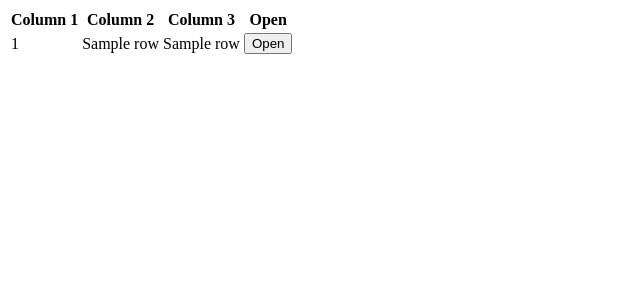
After one commit to nameless7172/AppliProcessusDev, a Flask app: template templates/datatable.html in a window 1280 px wide. The commit adds this page. Shown: the top 300 px of the page, without its empty margins (0-640 px from the left). Run offline with Flask 2, Linux system fonts and the light colour scheme; the template is opened without the code that fills it: most values are stand-ins (such as "Sample title", 1, 10 or a date in 2020).

Commit message:
added datatable for training programs

```diff
--- a/app.py
+++ b/app.py
@@ -4,9 +4,26 @@ from google.oauth2.credentials import Credentials
 from googleapiclient.discovery import build
 from google.oauth2 import service_account
 from googleapiclient.discovery import build
+import json
 
 app = Flask(__name__)
 cors = CORS(app)
+
+
+# Set up authentication using the JSON client file
+creds = service_account.Credentials.from_service_account_file(
+    'client_secret.json',
+    scopes=['https://www.googleapis.com/auth/spreadsheets.readonly']
+)
+# Define the spreadsheet ID and range
+SPREADSHEET_ID = '1sokVn-TX3t1DQ3IQPAAl7B-F_xnyZfLYShrJ_MxEfGY'
+RANGE_NAME = 'Sheet1!A1:ZZ'  # Include all columns and rows
+
+# Fetch the data from the Google Sheets API
+service = build('sheets', 'v4', credentials=creds)
+result = service.spreadsheets().values().get(
+    spreadsheetId=SPREADSHEET_ID, range=RANGE_NAME).execute()
+values = result.get('values', [])
 
 @app.route("/")
 def home():
@@ -19,30 +36,29 @@ def page1():
 def page2():
     return render_template("page2.html")
 
-# Set up authentication using the JSON client file
-creds = service_account.Credentials.from_service_account_file(
-    'client_secret.json',
-    scopes=['https://www.googleapis.com/auth/spreadsheets.readonly']
-)
 
-# Define a route for the GET request
 @app.route('/google-sheet-content', methods=['GET'])
 def get_google_sheet_content():
-    # Define the spreadsheet ID and range
-    spreadsheet_id = '1sokVn-TX3t1DQ3IQPAAl7B-F_xnyZfLYShrJ_MxEfGY'
-    range_name = 'Sheet1!A1:B2'  # Replace with the range you want to download
-
-    # Fetch the data from the Google Sheets API
-    service = build('sheets', 'v4', credentials=creds)
-    result = service.spreadsheets().values().get(
-        spreadsheetId=spreadsheet_id, range=range_name).execute()
-    values = result.get('values', [])
-
-    # Convert the data to JSON and return it
+    # Check if data was retrieved successfully
     if not values:
         return jsonify({'error': 'No data found'})
-    else:
-        return jsonify({'data': values})
+
+    # Render the template with the data as a context variable
+    return render_template('datatable.html', data=values)
+
+@app.route('/render_data_cell/<int:row_index>', methods=['POST'])
+def render_data_cell(row_index):
+    # Get the row of data corresponding to the clicked element
+    row_data = values[row_index]
+
+    # Render the data_cell.html template with the row data as a context variable
+    rendered_data_cell = render_template('data_cell.html', data=row_data)
+
+    # Render the program.html template with the rendered data_cell.html as a context variable
+    return render_template('program.html', data=row_data, rendered_data_cell=rendered_data_cell)
+
+
+
 
 if __name__ == "__main__":
     app.run()
--- /dev/null
+++ b/templates/datatable.html
@@ -0,0 +1,37 @@
+<!DOCTYPE html>
+<html>
+<head>
+    <title>Data Table</title>
+</head>
+<body>
+    <table>
+        <thead>
+            <tr>
+                <th>Column 1</th>
+                <th>Column 2</th>
+                <th>Column 3</th>
+                <th>Open</th>
+                <!-- Add more columns as needed -->
+            </tr>
+        </thead>
+        <tbody>
+            {% set row_index = 0 %}
+            {% for row in data %}
+                <tr>
+                    <td>{{ row[0] }}</td>
+                    <td>{{ row[1] }}</td>
+                    <td>{{ row[2] }}</td>
+                    <td>
+                        {% if row[0] != '' and row[1] != '' and row[2] != '' %}
+                            <form method="post" action="{{ url_for('render_data_cell', row_index=loop.index0) }}">
+                                <button type="submit">Open</button>
+                            </form>
+                        {% endif %}
+                    </td>
+                    <!-- Add more columns as needed -->
+                </tr>
+            {% endfor %}
+        </tbody>
+    </table>
+</body>
+</html>
```
Also changed, not shown: templates/data_cell.html (added, +8 -0 lines), templates/index.html (+13 -3 lines), templates/program.html (added, +15 -0 lines).
